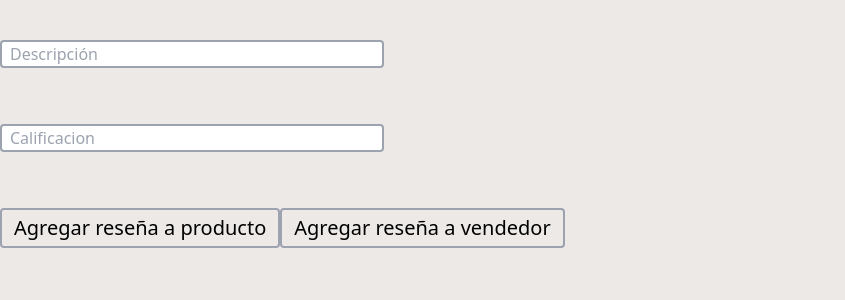
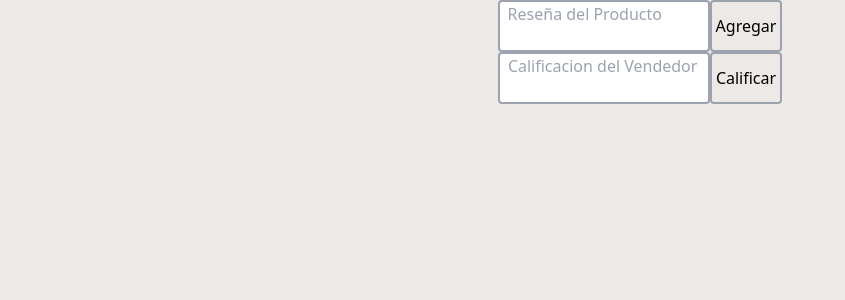
Before and after one commit to sebastian-trx/ganga-app, a React (Create React App) app in the folder Ganga/client/: page /agregarreview in a window 1280 px wide. Shown: the top 300 px of the page, without its empty margins (0-845 px from the left). Built offline with nearby package versions, Linux system fonts and the light colour scheme; no server answers.

Commit message:
User panel - inputs

```diff
--- a/Ganga/client/src/Components/Panels/UserPanel/uPurchaseList.jsx
+++ b/Ganga/client/src/Components/Panels/UserPanel/uPurchaseList.jsx
@@ -19,7 +19,7 @@ export default function PurchaseList({ orders }) {
   return (
     <div>
       <div class="flex justify-center my-6">
-        <div class="flex flex-col w-full p-8 text-gray-800 bg-white shadow-lg pin-r pin-y md:w-4/5 lg:w-4/5">
+        <div class="flex flex-col w-full p-8 text-gray-800 bg-white shadow-lg pin-r pin-y md:w-11/12 lg:w-11/12">
           <div class="flex-1">
             {products?.length !== 0 ? (
               <table class="w-full text-sm lg:text-base" cellspacing="0">
@@ -27,17 +27,20 @@ export default function PurchaseList({ orders }) {
                   <tr class="h-12 uppercase">
                     <th class="hidden md:table-cell"></th>
                     <th class="text-left">Producto</th>
-                    <th class="hidden text-left md:table-cell">Fecha</th>
+                    {/* <th class="hidden text-left md:table-cell">Fecha</th> */}
                     <th class="lg:text-right text-left pl-5 lg:pl-0">
                       <span class="lg:hidden" title="Quantity">
                         Cant
                       </span>
-                      <span class="hidden lg:inline">Cantidad</span>
+                      <span class="hidden lg:inline">Cant</span>
                     </th>
                     <th class="text-right">Precio</th>
 
                     <th class="text-right">Total</th>
                   </tr>
+                  <th class="text-right">
+
+                  </th>
                 </thead>
                 <tbody>
                   {products?.length !== 0 ? (
@@ -52,26 +55,29 @@ export default function PurchaseList({ orders }) {
                         </td>
                         <td>
                           <p class="mb-2 md:ml-4">{el.name}</p>
+                          <p class="mb-2 md:ml-4">Fecha: {el.date}</p>
+                          <p class="mb-2 md:ml-4">Vendedor: </p>
                         </td>
-                        <td class="hidden md:table-cell">
-                          <p class="mb-2">{el.date}</p>
-                        </td>
-                        <td class="text-right">
+                        {/* <td class="hidden md:table-cell">
+                        </td> */}
+                        <td class="text-center">
                           <span class="text-sm lg:text-base font-medium">
                             {el.quantity}
                           </span>
                         </td>
                         <td class="text-right">
                           <span class="text-sm lg:text-base font-medium">
-                            $ {el.price}
+                            ${el.price}
                           </span>
                         </td>
                         <td class="text-right">
                           <span class="text-sm lg:text-base font-medium">
-                            $ {el.price * el.quantity}
+                            ${el.price * el.quantity}
                           </span>
                         </td>
+                        <td class="text-right">
                         <Review idUser={el.userId} idProduct={el.id} />
+                        </td>
                       </tr>
                     ))
                   ) : (
--- a/Ganga/client/src/Components/Reviews/Review.jsx
+++ b/Ganga/client/src/Components/Reviews/Review.jsx
@@ -70,47 +70,46 @@ export function Review ({idUser, idProduct}){
         <div>
             <form>
 
-        <div className="pt-10">
-          <input className="w-96 border-gray-400 border-2 rounded pl-2"
+        <div class="flex item-center content-center justify-center">
+          <textarea
+            className="h-19 border-gray-400 border-2 rounded pl-2 resize-none"
             name="description"
             type="text"
-            placeholder="Descripción"
+            placeholder="Reseña del Producto"
             value={input.description}
             onChange={handleChange}
-          ></input>
+          ></textarea>
           {errors.description && <p>{errors.description}</p>}
-        </div>
-
-        <div className="py-14">
-          <input
-            className="w-96 border-gray-400 border-2 rounded pl-2"
-            name="qualificacion"
-            type="text"
-            placeholder="Calificacion"
-            value={input.qualificacion}
-            onChange={handleChange}
-          ></input>
-          {errors.qualificacion && <p>{errors.qualificacion}</p>}
-        </div>
-
         <button
-          className="border-gray-400 border-2 rounded px-3 py-1 text-xl"
+          className="border-gray-400 border-2 rounded px-1 text-s"
           type="text"
           value="submit"
           onClick={handleSubmitReviewProduct}
           disabled={!(input.qualificacion && input.description)}
         >
-          Agregar reseña a producto
+          Agregar
         </button>
+        </div>
+
+        <div class="flex item-center content-center justify-center">
+          <textarea
+            className="h-19 border-gray-400 border-2 rounded pl-2 resize-none"
+            name="qualificacion"
+            type="text"
+            placeholder="Calificacion del Vendedor"
+            value={input.qualificacion}
+            onChange={handleChange}
+          ></textarea>
+          {errors.qualificacion && <p>{errors.qualificacion}</p>}
         <button
-          className="border-gray-400 border-2 rounded px-3 py-1 text-xl"
+          className="border-gray-400 border-2 rounded px-1 py-1 text-m"
           type="text"
           value="submit"
           onClick={handleSubmitReviewUser}
           disabled={!(input.qualificacion && input.description)}
-        >
-          Agregar reseña a vendedor
-        </button>
+        >Calificar</button>
+        </div>
+
       </form>
         </div>
     )
```
